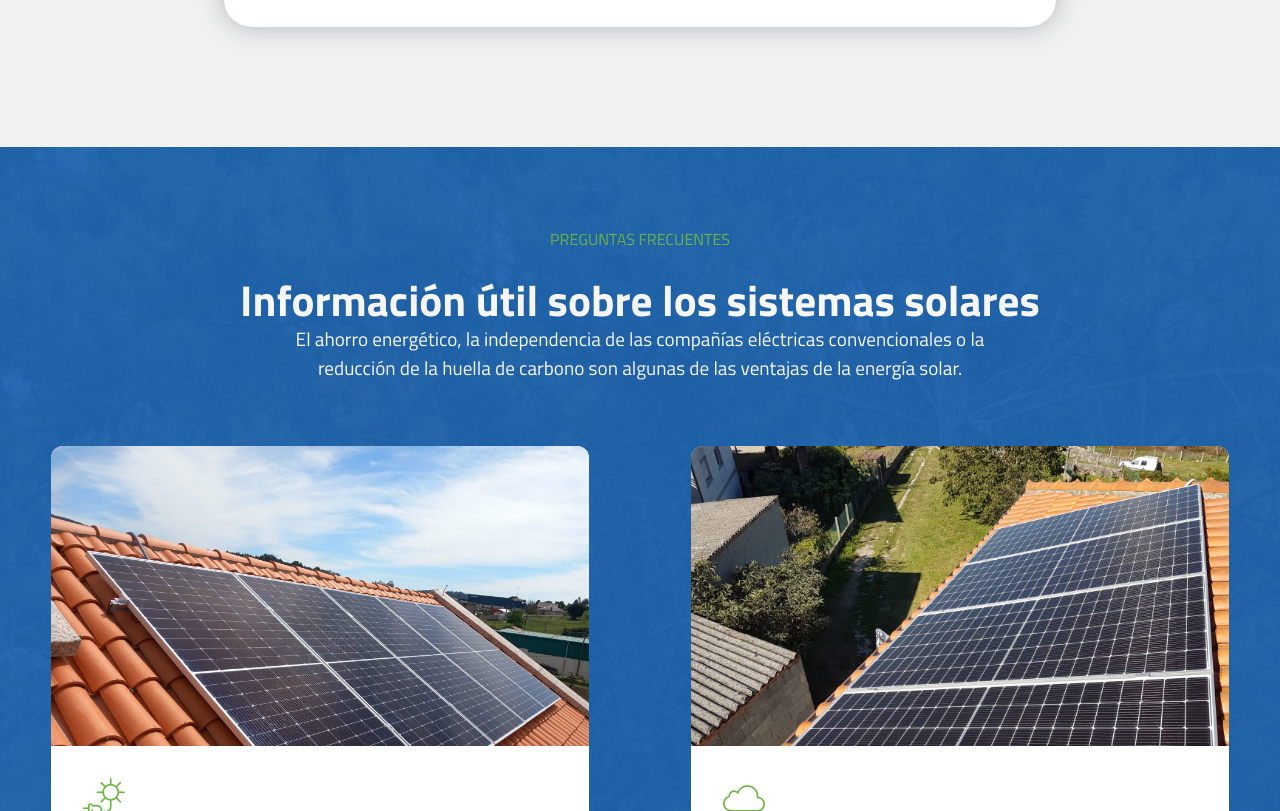
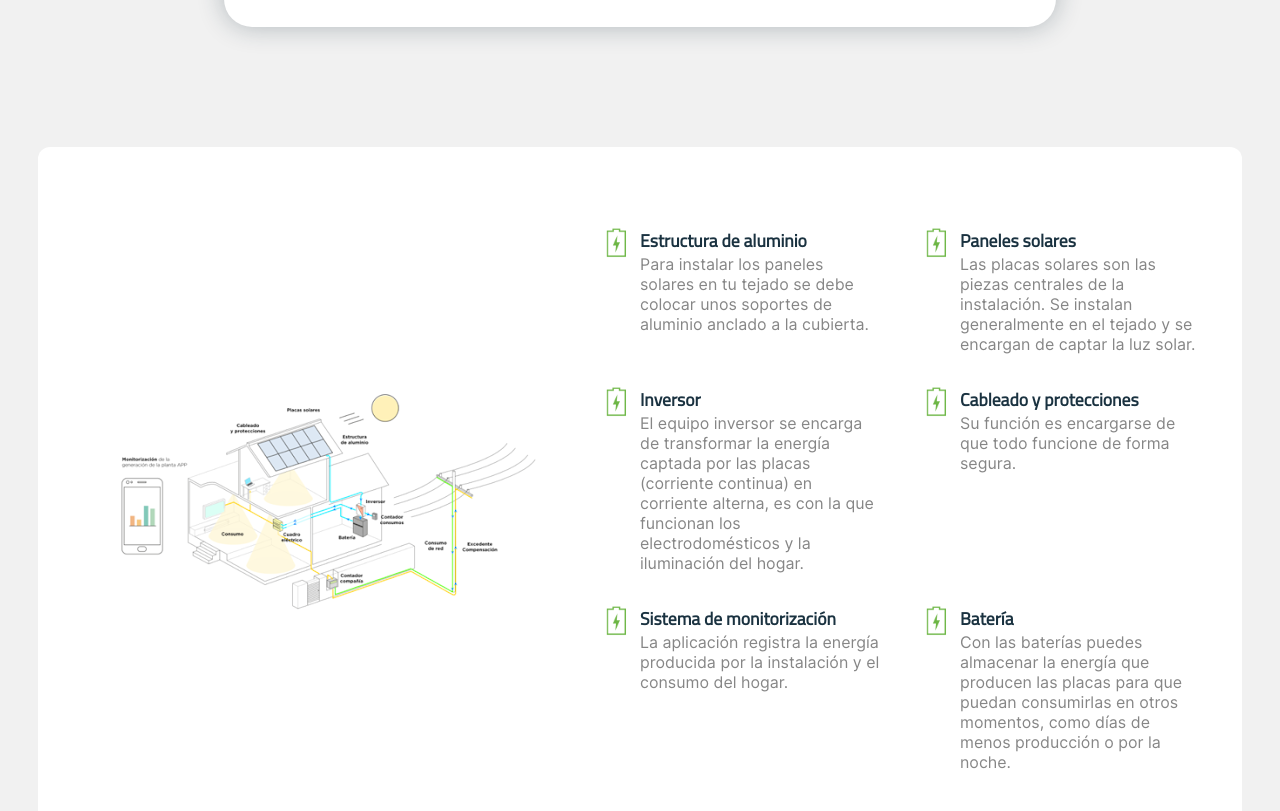
Before and after one commit to quimack/fpbsolar, an Angular app: page / in a window 1280 px wide. Shown: the part 2589-3400 px from the top of the page. Built offline with nearby package versions, Linux system fonts and the light colour scheme.

Commit message:
Agrega info de partes de instalacion

```diff
--- a/src/app/app.component.html
+++ b/src/app/app.component.html
@@ -4,6 +4,7 @@
     <app-home></app-home>
     <app-whoareus></app-whoareus>
     <app-form></app-form>
+    <app-installation></app-installation>
     <app-questions></app-questions>
     <!-- <div class="cards-wrapper">
       <app-card iconSrc="../../assets/icons/euro-50.png" title="Title" txt="Card test"></app-card>
--- a/src/app/app.module.ts
+++ b/src/app/app.module.ts
@@ -12,6 +12,7 @@ import { CardComponent } from './components/card/card.component';
 import { ReactiveFormsModule } from '@angular/forms';
 import { BrowserAnimationsModule } from '@angular/platform-browser/animations';
 import { QuestionsComponent } from './sections/questions/questions.component';
+import { InstallationComponent } from './sections/installation/installation.component';
 
 @NgModule({
   declarations: [
@@ -22,6 +23,7 @@ import { QuestionsComponent } from './sections/questions/questions.component';
     CardComponent,
     WhoareusComponent,
     QuestionsComponent,
+    InstallationComponent,
   ],
   imports: [BrowserModule, AppRoutingModule, ReactiveFormsModule, BrowserAnimationsModule],
   providers: [],
--- /dev/null
+++ b/src/app/sections/installation/installation.component.html
@@ -0,0 +1,83 @@
+<section class="flex-row flex-center">
+  <div class="wrapper flex-row p-2 align-center">
+      <div>
+        <img src="../../../assets/images/fpb-installation.png" alt="" />
+      </div>
+      <div class="flex-row flex-wrap">
+        <div class="item flex-row">
+          <div>
+            <div class="icon"></div>
+          </div>
+          <div>
+            <div class="title">Estructura de aluminio</div>
+            <div class="txt">
+              Para instalar los paneles solares en tu tejado se debe colocar unos
+              soportes de aluminio anclado a la cubierta.
+            </div>
+          </div>
+        </div>
+        <div class="item flex-row">
+          <div>
+            <div class="icon"></div>
+          </div>
+          <div>
+            <div class="title">Paneles solares</div>
+            <div class="txt">
+              Las placas solares son las piezas centrales de la instalación. Se
+              instalan generalmente en el tejado y se encargan de captar la luz
+              solar.
+            </div>
+          </div>
+        </div>
+        <div class="item flex-row">
+          <div>
+            <div class="icon"></div>
+          </div>
+          <div>
+            <div class="title">Inversor</div>
+            <div class="txt">
+              El equipo inversor se encarga de transformar la energía captada por
+              las placas (corriente continua) en corriente alterna, es con la que
+              funcionan los electrodomésticos y la iluminación del hogar.
+            </div>
+          </div>
+        </div>
+        <div class="item flex-row">
+          <div>
+            <div class="icon"></div>
+          </div>
+          <div>
+            <div class="title">Cableado y protecciones</div>
+            <div class="txt">
+              Su función es encargarse de que todo funcione de forma segura.
+            </div>
+          </div>
+        </div>
+        <div class="item flex-row">
+          <div>
+            <div class="icon"></div>
+          </div>
+          <div>
+            <div class="title">Sistema de monitorización</div>
+            <div class="txt">
+              La aplicación registra la energía producida por la instalación y el
+              consumo del hogar.
+            </div>
+          </div>
+        </div>
+        <div class="item flex-row">
+          <div>
+            <div class="icon"></div>
+          </div>
+          <div>
+            <div class="title">Batería</div>
+            <div class="txt">
+              Con las baterías puedes almacenar la energía que producen las placas
+              para que puedan consumirlas en otros momentos, como días de menos
+              producción o por la noche.
+            </div>
+          </div>
+        </div>
+      </div>
+  </div>
+</section>
--- /dev/null
+++ b/src/app/sections/installation/installation.component.scss
@@ -0,0 +1,31 @@
+@import '../../../variables';
+
+section{
+    width: 100vw;
+
+    .wrapper{
+        border-radius: 12px;
+        background-color: #fff;
+        width: 94%;
+        padding: 5% 2%;
+        .item{
+            max-width: 50%;
+            padding: 1em;
+            .icon{
+                width: 2em;
+                height: 2em;
+                background: center / contain url(../../../assets/icons/battery-42-green.png) no-repeat;
+                padding-right: 3em;
+            }
+            .title{
+                font-family: 'titillium-web', sans-serif;
+                font-size: 1.1em;
+                font-weight: bolder;
+            }
+            .txt{
+                font-family: 'inter', sans-serif;
+                color: $grey-light;
+            }
+        }
+    }
+}
--- /dev/null
+++ b/src/app/sections/installation/installation.component.ts
@@ -0,0 +1,15 @@
+import { Component, OnInit } from '@angular/core';
+
+@Component({
+  selector: 'app-installation',
+  templateUrl: './installation.component.html',
+  styleUrls: ['./installation.component.scss']
+})
+export class InstallationComponent implements OnInit {
+
+  constructor() { }
+
+  ngOnInit(): void {
+  }
+
+}
```
Also changed, not shown: src/assets/images/fpb-installation.png (added).
